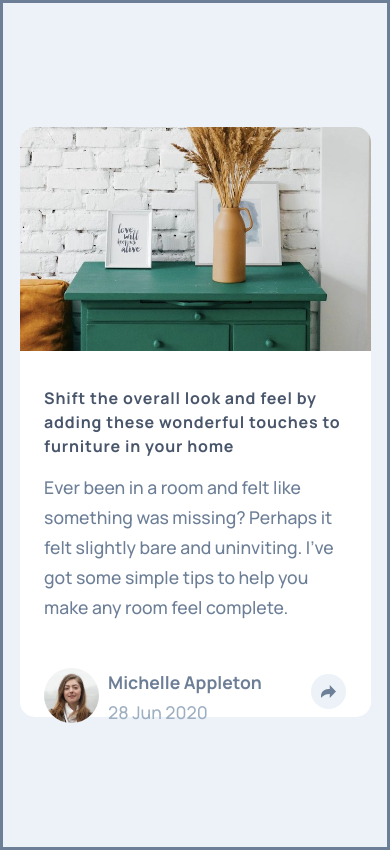
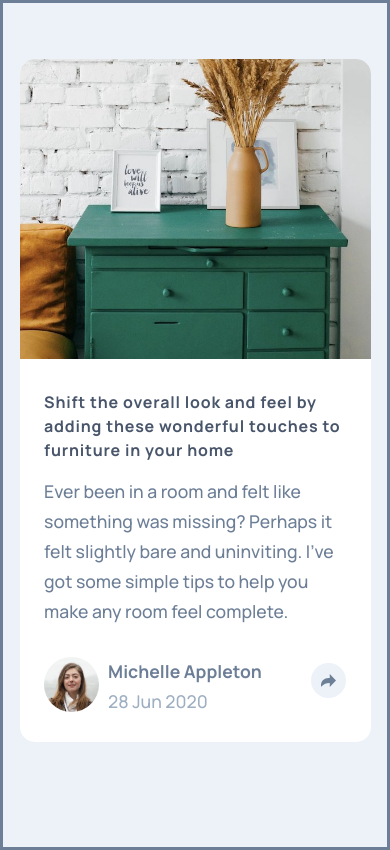
Before and after one commit to paulinetelan/fem-article-preview-component, a plain HTML site: page index.html in a window 390 px wide. Drawn offline with nearby package versions, Linux system fonts and the light colour scheme.

Commit message:
changed img drawers to background to make it fit the grid

```diff
--- a/index.html
+++ b/index.html
@@ -20,8 +20,11 @@
 
   <div class="article-section">
 
-    <img class="img-drawers" src="images/drawers.jpg" alt="drawers.jpg">
+      <!-- <img class="img-drawers" src="images/drawers.jpg" alt="drawers.jpg"> -->
 
+    <div class="img-drawers">
+
+    </div>
     <div class="article-text">
       <h1>Shift the overall look and feel by adding these wonderful
         touches to furniture in your home</h1>
--- a/styles.css
+++ b/styles.css
@@ -29,6 +29,7 @@ p, h4 {
 .article-section {
   background-color: #ffff;
   border-radius: 15px;
+  display: flex;
   width: 70%;
   position: absolute;
   top: 30%;
@@ -43,10 +44,14 @@ p, h4 {
 }
 
 .img-drawers {
+  background: url("images/drawers.jpg");
   border-radius: 15px 0 0 15px;
-  display: inline-block;
+  /* display: inline-block; */
   width: 40%;
-  object-fit: cover;
+  background-position: left;
+  background-size: cover;
+  /* object-fit: cover;
+  object-position: center; */
 }
 
 /* Credit section */
@@ -149,15 +154,8 @@ p, h4 {
 /* Tablet */
 @media (min-width: 641px) and (max-width: 1023px){
   .article-section {
-    background-color: #ffff;
-    border-radius: 15px;
-    height: 40%;
     width: 80%;
-    position: absolute;
-    top: 30%;
-    bottom: 30%;
     left: 10%;
-    right: 10%;
   }
   .credit-section {
     margin-top: 12%;
@@ -197,33 +195,30 @@ p, h4 {
   }
 
   .article-section {
-    background-color: #ffff;
-    border-radius: 15px;
-    height: 70%;
+    display: grid;
+    /* grid-template-rows: 30% 70%; */
+    grid-gap: 3%;
+    grid-auto-rows: 300px auto;
     width: 90%;
-    position: absolute;
-    top: 15%;
+    top: 7%;
     left: 5%;
   }
 
   .img-drawers {
     border-radius: 15px 15px 0 0;
-    display: block;
-    height: 38%;
+    grid-row: 1;
     width: 100%;
-    object-fit: cover;
-    object-position: 0 3%;
   }
 
   .article-text {
     box-sizing: border-box;
+    grid-row: 2;
     width: 100%;
-    margin-top: 7%;
     padding: 0 7%;
   }
 
   .credit-section {
-    margin-top: 15%;
+    margin: 10% 0 15% 0;
   }
 
   .share-button {
```
